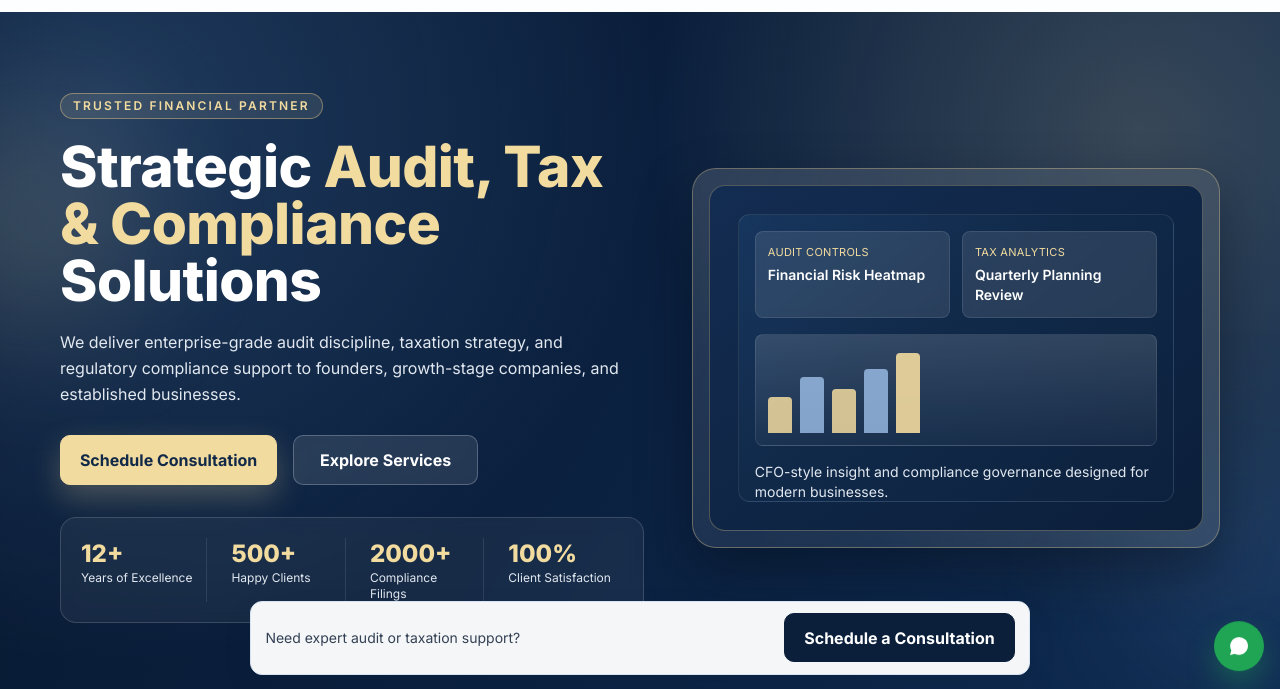
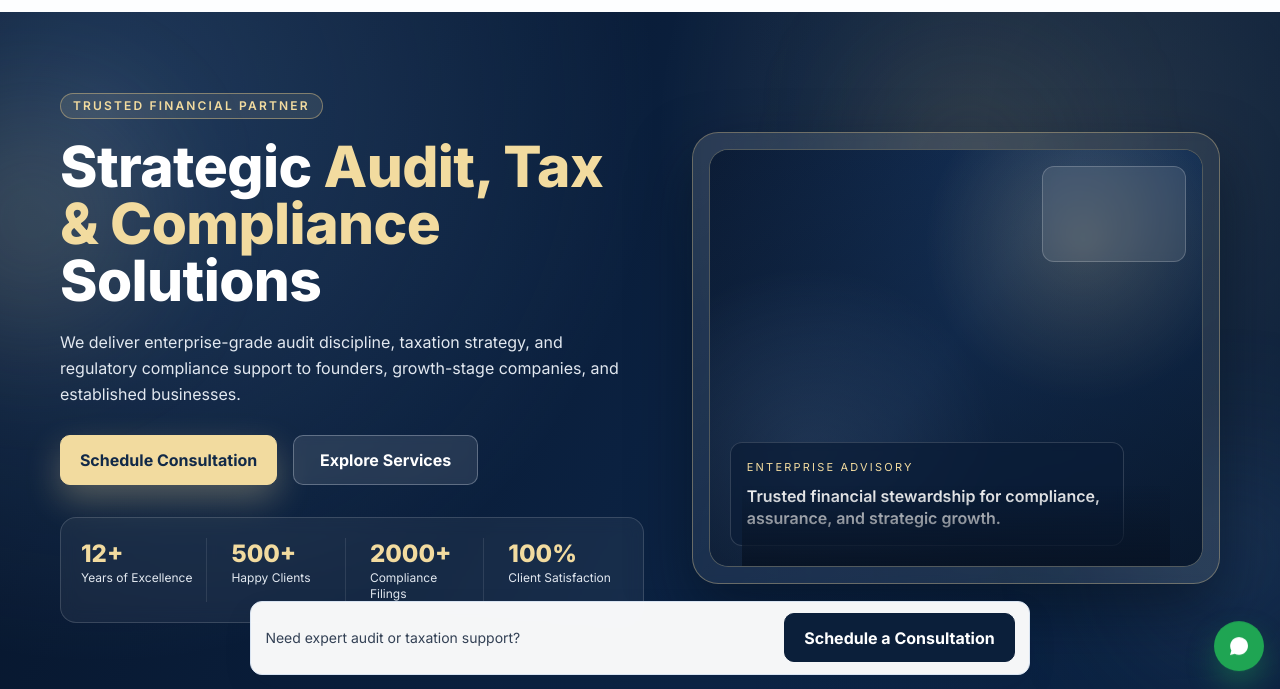
Before and after one commit to caksrinuandassociates/k-srinu-and-associates, a plain HTML site: page index.html in a window 1280 px wide. Shown: the part 111-800 px from the top of the page. Drawn offline with nearby package versions, Linux system fonts and the light colour scheme.

Commit message:
Polish premium homepage UI

```diff
--- a/index.html
+++ b/index.html
@@ -60,8 +60,10 @@
 
     <main>
       <section class="relative overflow-hidden bg-[#0a1c35] px-4 py-14 text-white sm:px-6 sm:py-16 lg:px-8 lg:py-20">
-        <div class="absolute inset-0 bg-[radial-gradient(circle_at_8%_14%,rgba(88,137,196,0.30),transparent_42%),radial-gradient(circle_at_89%_18%,rgba(242,219,159,0.19),transparent_38%),linear-gradient(120deg,#07172e_0%,#0b2140_52%,#0f2c52_100%)]"></div>
+        <div class="absolute inset-0 bg-[radial-gradient(circle_at_8%_14%,rgba(88,137,196,0.32),transparent_42%),radial-gradient(circle_at_89%_18%,rgba(242,219,159,0.18),transparent_38%),linear-gradient(118deg,#061327_0%,#0b2140_52%,#0f2c52_100%)]"></div>
+        <div class="absolute inset-y-0 right-0 w-[42%] bg-[linear-gradient(90deg,transparent_0%,rgba(7,23,46,0.22)_38%,rgba(7,23,46,0.56)_100%)]"></div>
         <div class="absolute -left-20 top-24 h-56 w-56 rounded-full bg-[#f2db9f26] blur-3xl"></div>
+        <div class="absolute right-[18%] top-16 h-40 w-40 rounded-full bg-[#e7c9782a] blur-[75px]"></div>
         <div class="absolute -right-16 bottom-8 h-56 w-56 rounded-full bg-[#5e86bd26] blur-3xl"></div>
         <div class="container-premium relative grid items-center gap-10 lg:grid-cols-[1.05fr_.95fr] lg:gap-12">
           <div class="reveal">
@@ -69,8 +71,8 @@
             <h1 class="mt-5 text-4xl font-extrabold leading-[1.1] sm:text-5xl lg:text-[3.55rem]">Strategic <span class="text-[#f2db9f]">Audit, Tax & Compliance</span> Solutions</h1>
             <p class="mt-5 max-w-2xl text-base leading-relaxed text-slate-200">We deliver enterprise-grade audit discipline, taxation strategy, and regulatory compliance support to founders, growth-stage companies, and established businesses.</p>
             <div class="mt-7 flex flex-wrap items-center gap-3 sm:gap-4">
-              <a href="contact.html" class="btn-primary min-w-[210px] border-[#f2db9f] bg-[#f2db9f] !text-[#112948] shadow-[0_12px_30px_rgba(242,219,159,0.26)] hover:bg-[#e7cb86]">Schedule Consultation</a>
-              <a href="services.html" class="btn-secondary min-w-[185px] border-slate-300/30 bg-white/10 !text-white backdrop-blur-sm hover:bg-white/15">Explore Services</a>
+              <a href="contact.html" class="btn-primary min-w-[210px] border-[#f2db9f] bg-[#f2db9f] !text-[#112948] shadow-[0_14px_34px_rgba(242,219,159,0.30)] hover:-translate-y-[2px] hover:bg-[#e7cb86]">Schedule Consultation</a>
+              <a href="services.html" class="btn-secondary min-w-[185px] border-slate-300/35 bg-white/10 !text-white backdrop-blur-sm hover:-translate-y-[2px] hover:bg-white/18">Explore Services</a>
             </div>
 
             <div class="mt-8 grid gap-3 rounded-2xl border border-white/15 bg-white/5 p-4 backdrop-blur md:grid-cols-4 md:p-5">
@@ -82,20 +84,19 @@
           </div>
 
           <div class="reveal">
-            <div class="relative overflow-hidden rounded-[1.5rem] border border-[#e0c99166] bg-white/[0.06] p-4 shadow-[0_24px_54px_rgba(4,14,27,0.45)] backdrop-blur-sm">
-              <div class="absolute inset-0 bg-[linear-gradient(135deg,rgba(255,255,255,0.08),rgba(255,255,255,0.01)_45%,rgba(242,219,159,0.05))]"></div>
-              <div class="relative overflow-hidden rounded-2xl border border-[#d9c48a55] bg-gradient-to-br from-[#132c51] to-[#0b1f3a] p-6 sm:p-7">
-                <div class="h-64 rounded-xl border border-white/10 bg-[linear-gradient(140deg,#17365e_0%,#112a4a_42%,#0c213d_100%)] p-4 sm:h-72">
-                  <div class="grid gap-3 sm:grid-cols-2">
-                    <div class="rounded-lg border border-white/10 bg-white/10 p-3 backdrop-blur-sm"><p class="text-[11px] uppercase tracking-wide text-[#f2db9f]">Audit Controls</p><p class="mt-1 text-sm font-semibold">Financial Risk Heatmap</p></div>
-                    <div class="rounded-lg border border-white/10 bg-white/10 p-3 backdrop-blur-sm"><p class="text-[11px] uppercase tracking-wide text-[#f2db9f]">Tax Analytics</p><p class="mt-1 text-sm font-semibold">Quarterly Planning Review</p></div>
+            <div class="relative overflow-hidden rounded-[1.65rem] border border-[#e0c99166] bg-white/[0.05] p-4 shadow-[0_26px_58px_rgba(4,14,27,0.52)] backdrop-blur-sm">
+              <div class="absolute inset-0 bg-[linear-gradient(140deg,rgba(255,255,255,0.07),rgba(255,255,255,0.01)_50%,rgba(242,219,159,0.04))]"></div>
+              <div class="relative overflow-hidden rounded-[1.2rem] border border-[#d9c48a55] bg-[#0f2646]">
+                <div class="h-[24rem] sm:h-[26rem]">
+                  <div class="relative h-full w-full bg-[radial-gradient(circle_at_76%_22%,rgba(242,219,159,0.24),transparent_32%),radial-gradient(circle_at_20%_74%,rgba(129,171,224,0.26),transparent_38%),linear-gradient(125deg,#0c1d37_0%,#15335c_48%,#0d2646_100%)]">
+                    <div class="absolute inset-0 bg-[linear-gradient(180deg,rgba(8,19,36,0.05)_0%,rgba(6,14,27,0.56)_100%)]"></div>
+                    <div class="absolute right-4 top-4 h-24 w-36 rounded-xl border border-white/20 bg-white/10 backdrop-blur-sm"></div>
+                    <div class="absolute left-5 bottom-5 max-w-[80%] rounded-xl border border-white/15 bg-[#0a1d36b8] p-4 backdrop-blur-sm">
+                      <p class="text-[11px] uppercase tracking-[0.2em] text-[#f2db9f]">Enterprise Advisory</p>
+                      <p class="mt-2 text-base font-semibold leading-snug text-white">Trusted financial stewardship for compliance, assurance, and strategic growth.</p>
+                    </div>
+                    <div class="absolute inset-x-8 bottom-0 h-20 bg-gradient-to-t from-[#081426] to-transparent"></div>
                   </div>
-                  <div class="mt-4 h-28 rounded-lg border border-white/10 bg-[linear-gradient(180deg,rgba(255,255,255,0.14),rgba(255,255,255,0.04))] p-3">
-                    <div class="flex h-full items-end gap-2">
-                      <span class="h-9 w-6 rounded-t bg-[#f2db9f]/85"></span><span class="h-14 w-6 rounded-t bg-[#9ec0ea]/80"></span><span class="h-11 w-6 rounded-t bg-[#f2db9f]/85"></span><span class="h-16 w-6 rounded-t bg-[#9ec0ea]/80"></span><span class="h-20 w-6 rounded-t bg-[#f2db9f]/90"></span><span class="h-13 w-6 rounded-t bg-[#9ec0ea]/80"></span>
-                    </div>
-                  </div>
-                  <p class="mt-4 text-sm text-slate-200">CFO-style insight and compliance governance designed for modern businesses.</p>
                 </div>
               </div>
             </div>
```
